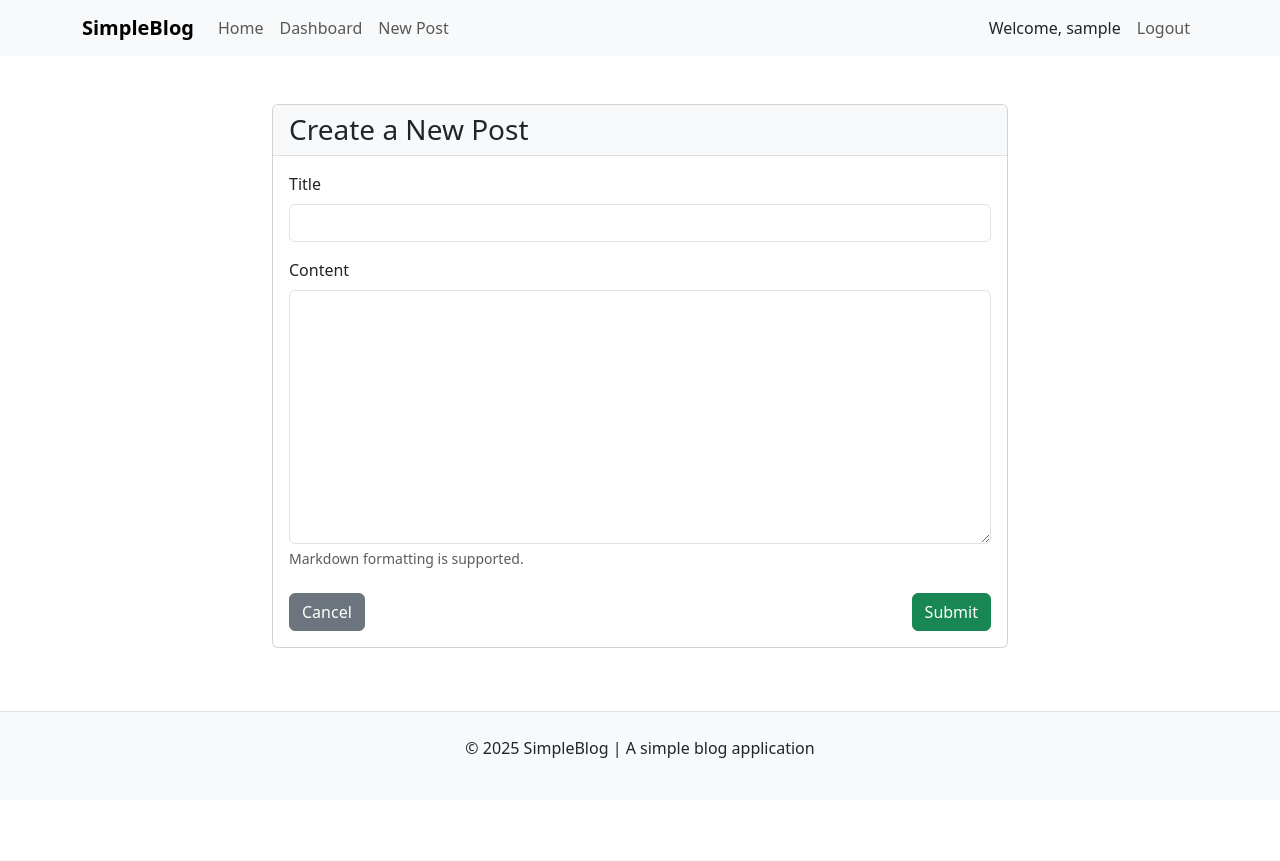
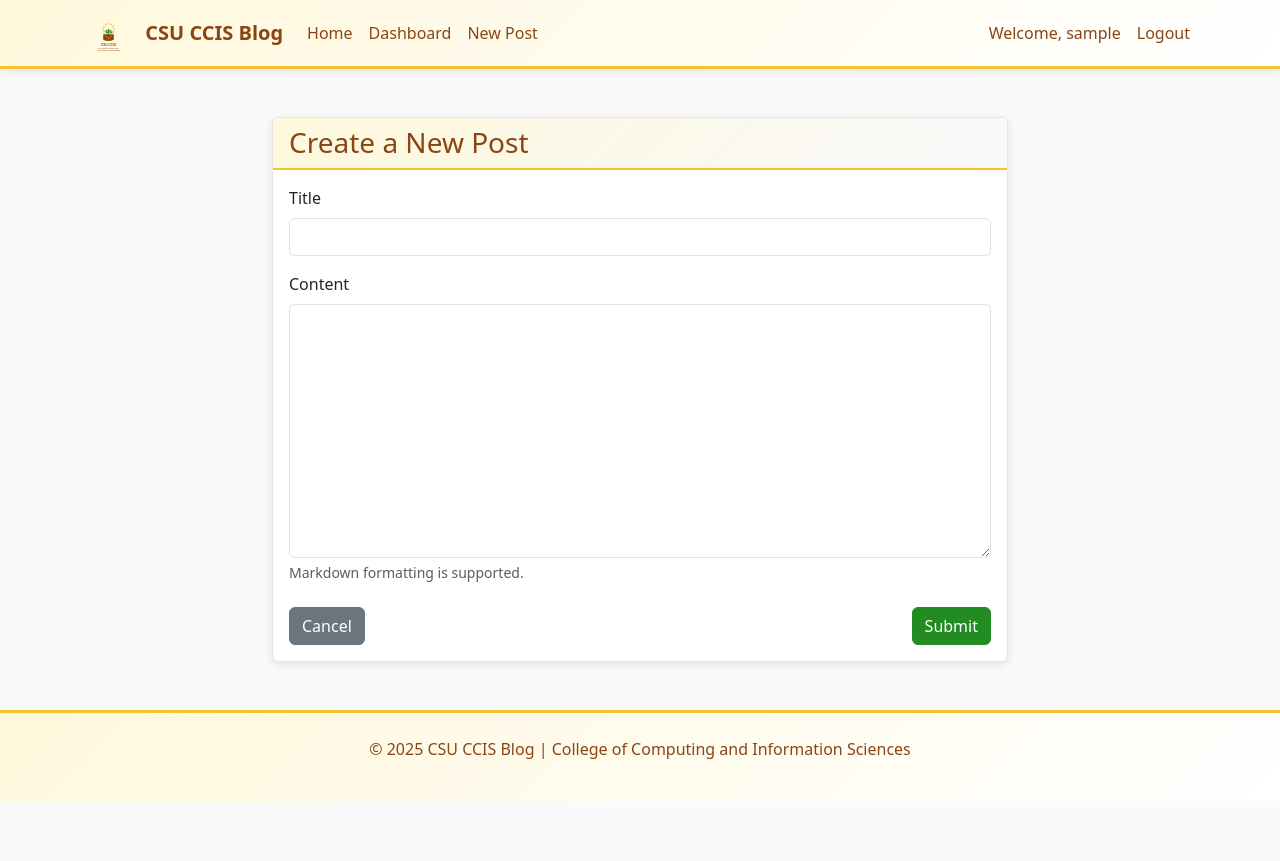
Before and after one commit to Prolar001/Final-Project, a Flask app: page /post/new in a window 1280 px wide. Before the commit the page ends 758 px from the top, so only its background shows below. Run offline with Flask 3, Linux system fonts and the light colour scheme; the visitor is signed in with stand-in values (Sample User, id 1).

Commit message:
Update the site's appearance to align with the CSU CCIS brand
Apply CSU CCIS branding, including logo, color palette, and updated footer to base.html and style.css.

Replit-Commit-Author: Agent
Replit-Commit-Session-Id: ace9260e-1108-437e-bfe5-12e444a8425e
Replit-Commit-Screenshot-Url: https://storage.googleapis.com/screenshot-production-us-central1/800e4551-0491-4c57-8164-129dfd8524d9/81e7cc00-004f-4d41-80c4-a945b5d83a67.jpg

```diff
--- a/static/css/style.css
+++ b/static/css/style.css
@@ -1,10 +1,20 @@
-/* Custom styles for SimpleBlog application */
+/* Custom styles for CSU CCIS Blog application */
+
+/* CSU CCIS Color Palette */
+:root {
+    --csu-gold: #F4C430;
+    --csu-green: #228B22;
+    --csu-brown: #8B4513;
+    --csu-dark-brown: #654321;
+    --csu-light-gold: #FFF8DC;
+}
 
 /* General styling */
 body {
     min-height: 100vh;
     display: flex;
     flex-direction: column;
+    background-color: #fafafa;
 }
 
 main {
@@ -87,7 +97,96 @@ form .btn {
     margin-bottom: 1rem;
 }
 
-/* Navbar brand styling */
+/* CSU CCIS Navbar styling */
 .navbar-brand {
     font-weight: bold;
+    color: var(--csu-brown) !important;
+    display: flex;
+    align-items: center;
+    gap: 10px;
 }
+
+.navbar-brand img {
+    height: 40px;
+    width: auto;
+}
+
+.navbar-csu {
+    background: linear-gradient(135deg, var(--csu-light-gold) 0%, #ffffff 100%);
+    border-bottom: 3px solid var(--csu-gold);
+    box-shadow: 0 2px 10px rgba(0,0,0,0.1);
+}
+
+.navbar-csu .nav-link {
+    color: var(--csu-brown) !important;
+    font-weight: 500;
+    transition: color 0.3s ease;
+}
+
+.navbar-csu .nav-link:hover {
+    color: var(--csu-green) !important;
+}
+
+/* Primary button styling */
+.btn-primary {
+    background-color: var(--csu-gold);
+    border-color: var(--csu-gold);
+    color: var(--csu-brown);
+    font-weight: 600;
+}
+
+.btn-primary:hover {
+    background-color: var(--csu-green);
+    border-color: var(--csu-green);
+    color: white;
+}
+
+/* Success button styling */
+.btn-success {
+    background-color: var(--csu-green);
+    border-color: var(--csu-green);
+}
+
+.btn-success:hover {
+    background-color: var(--csu-dark-brown);
+    border-color: var(--csu-dark-brown);
+}
+
+/* Warning button styling */
+.btn-warning {
+    background-color: var(--csu-gold);
+    border-color: var(--csu-gold);
+    color: var(--csu-brown);
+}
+
+.btn-warning:hover {
+    background-color: var(--csu-brown);
+    border-color: var(--csu-brown);
+    color: white;
+}
+
+/* Card styling */
+.card {
+    border: 1px solid #e6e6e6;
+    box-shadow: 0 2px 8px rgba(0,0,0,0.1);
+    transition: transform 0.3s ease, box-shadow 0.3s ease;
+}
+
+.card:hover {
+    transform: translateY(-2px);
+    box-shadow: 0 4px 15px rgba(0,0,0,0.15);
+}
+
+.card-header {
+    background: linear-gradient(135deg, var(--csu-light-gold) 0%, #f8f9fa 100%);
+    border-bottom: 2px solid var(--csu-gold);
+    color: var(--csu-brown);
+    font-weight: 600;
+}
+
+/* Footer styling */
+.footer-csu {
+    background: linear-gradient(135deg, var(--csu-light-gold) 0%, #ffffff 100%);
+    border-top: 3px solid var(--csu-gold);
+    color: var(--csu-brown);
+}
--- a/templates/base.html
+++ b/templates/base.html
@@ -18,9 +18,12 @@
 </head>
 <body>
     <!-- Navbar -->
-    <nav class="navbar navbar-expand-lg navbar-light bg-light mb-4">
+    <nav class="navbar navbar-expand-lg navbar-csu mb-4">
         <div class="container">
-            <a class="navbar-brand" href="{{ url_for('index') }}">SimpleBlog</a>
+            <a class="navbar-brand" href="{{ url_for('index') }}">
+                <img src="{{ url_for('static', filename='images/csu-ccis-logo.svg') }}" alt="CSU CCIS Logo">
+                <span>CSU CCIS Blog</span>
+            </a>
             <button class="navbar-toggler" type="button" data-bs-toggle="collapse" data-bs-target="#navbarNav" aria-controls="navbarNav" aria-expanded="false" aria-label="Toggle navigation">
                 <span class="navbar-toggler-icon"></span>
             </button>
@@ -79,9 +82,9 @@
     </main>
 
     <!-- Footer -->
-    <footer class="bg-light text-dark mt-5 py-4 border-top">
+    <footer class="footer-csu mt-5 py-4">
         <div class="container text-center">
-            <p>&copy; 2025 SimpleBlog | A simple blog application</p>
+            <p>&copy; 2025 CSU CCIS Blog | College of Computing and Information Sciences</p>
         </div>
     </footer>
 
```
Also changed, not shown: attached_assets/image_1748022576360.png (added), attached_assets/image_1748022656378.png (added), static/images/csu-ccis-logo.svg (added).
